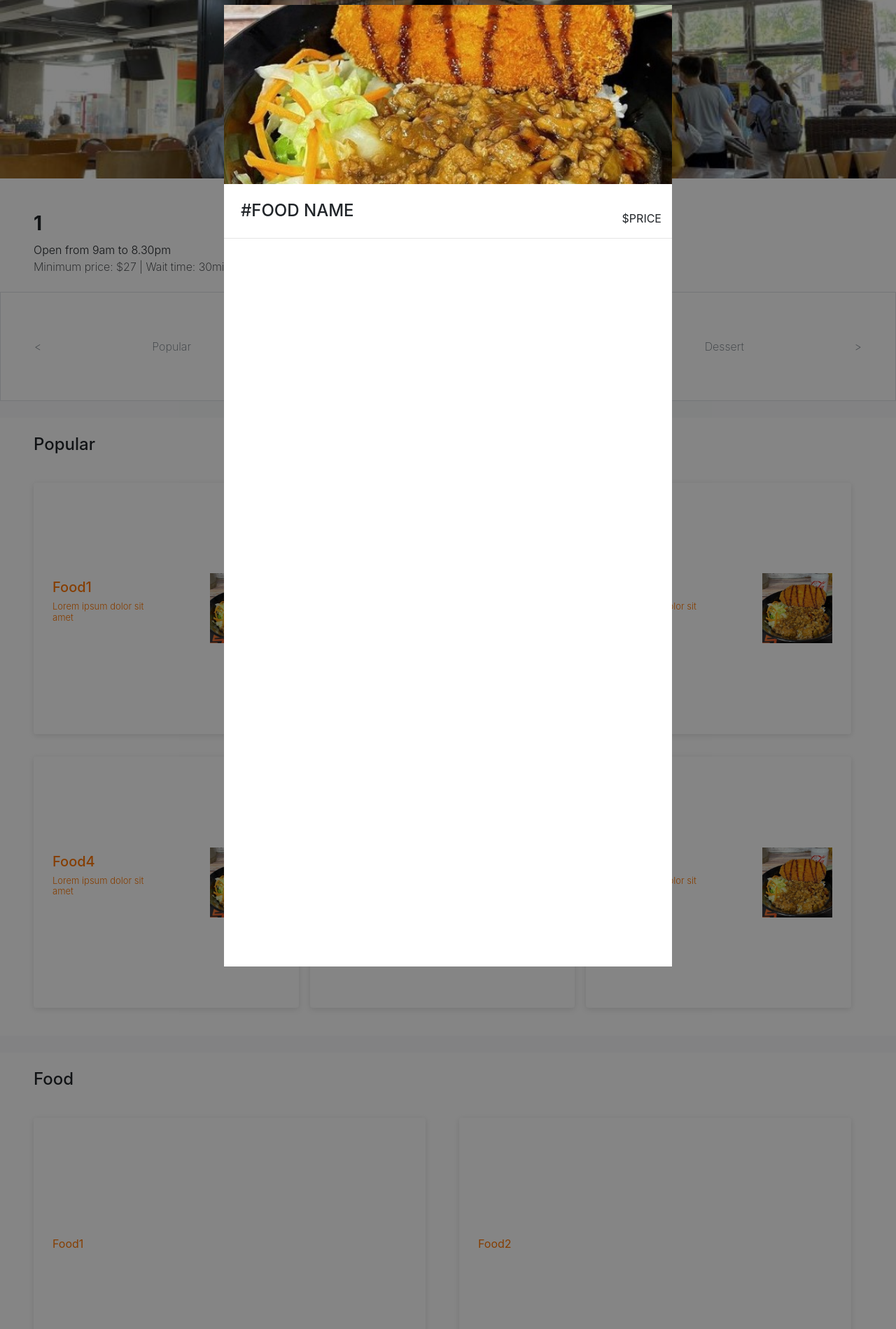
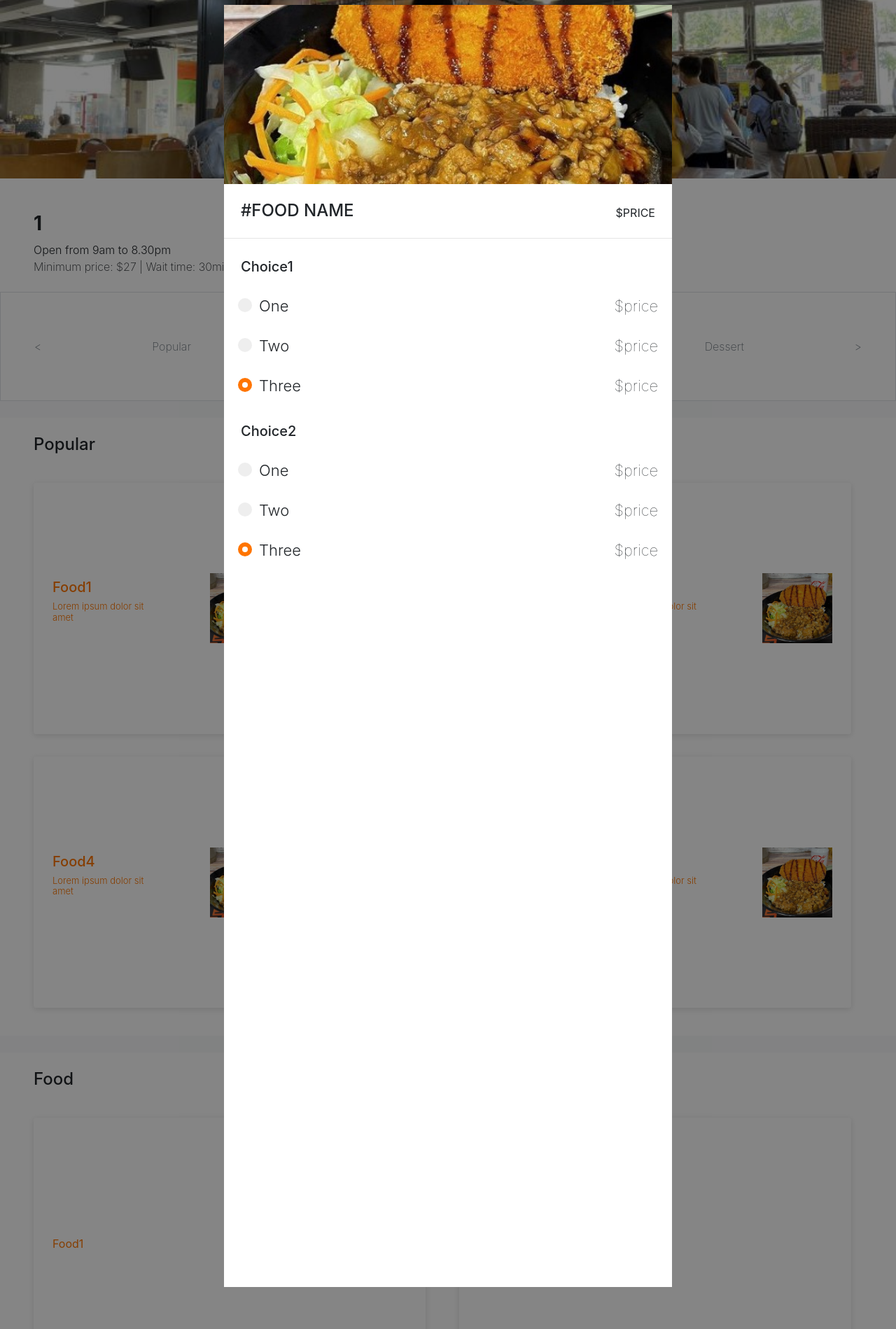
Before and after one commit to sheep167/CSCI3100_canteen_webapp, a Flask app: page /canteen/1 in a window 1280 px wide. Shown: the part 57-1956 px from the top of the page at 70% size. Run offline with Flask 2, Linux system fonts and the light colour scheme; a database or web service that is not in the repository returns one stand-in record (values such as "Sample title"); style sheets or scripts are compiled from the project's sources; some libraries are stand-ins or nearby versions.

Commit message:
edit food info popup

```diff
--- a/canteen/static/style/css/canteenpage.css
+++ b/canteen/static/style/css/canteenpage.css
@@ -59,8 +59,9 @@ button.btn-main-color {
   background-color: #fefefe;
   width: 50%;
   margin-top: 5%;
+  margin-bottom: 5%;
   display: none;
-  overflow: auto;
+  overflow-y: scroll;
 }
 
 .display-show {
@@ -71,6 +72,72 @@ button.btn-main-color {
   padding-bottom: 40%;
   background-size: cover;
   background-position: center center;
+}
+
+label.radio-box {
+  display: block;
+  position: relative;
+  padding-left: 50px;
+  padding-top: 12px;
+  padding-bottom: 12px;
+  margin-bottom: 0px;
+  cursor: pointer;
+  font-size: 22px;
+  -webkit-user-select: none;
+  -moz-user-select: none;
+  -ms-user-select: none;
+  user-select: none;
+}
+
+label.radio-box:hover {
+  background-color: #f7f7f7;
+}
+
+label.radio-box input {
+  position: absolute;
+  opacity: 0;
+  cursor: pointer;
+}
+
+.checkmark {
+  position: absolute;
+  top: 17px;
+  left: 20px;
+  height: 20px;
+  width: 20px;
+  background-color: #eee;
+  border-radius: 50%;
+}
+
+label.radio-box:hover input ~ .checkmark {
+  background-color: #ccc;
+}
+
+label.radio-box input:checked ~ .checkmark {
+  background-color: #ff7500;
+}
+
+.checkmark::after {
+  content: "";
+  position: absolute;
+  display: none;
+}
+
+label.radio-box input:checked ~ .checkmark:after {
+  display: block;
+}
+
+label.radio-box .checkmark::after {
+  top: 6px;
+  left: 6px;
+  width: 8px;
+  height: 8px;
+  border-radius: 50%;
+  background: white;
+}
+
+label.radio-box .price {
+  padding-right: 20px;
 }
 
 #bg-img {
--- a/canteen/static/style/scss/canteenpage.scss
+++ b/canteen/static/style/scss/canteenpage.scss
@@ -68,8 +68,9 @@ button.btn-main-color{
   background-color: #fefefe;
   width: 50%;
   margin-top: 5%;
+  margin-bottom: 5%;
   display: none;
-  overflow: auto;
+  overflow-y: scroll;
 }
 
 .display-show{
@@ -80,6 +81,72 @@ button.btn-main-color{
   padding-bottom: 40%;
   background-size: cover;
   background-position: center center;
+}
+
+label.radio-box{
+  display: block;
+  position: relative;
+  padding-left: 50px;
+  padding-top: 12px;
+  padding-bottom: 12px;
+  margin-bottom: 0px;
+  cursor: pointer;
+  font-size: 22px;
+  -webkit-user-select: none;
+  -moz-user-select: none;
+  -ms-user-select: none;
+  user-select: none;
+}
+
+label.radio-box:hover{
+  background-color: rgb(247, 247, 247);
+}
+
+label.radio-box input{
+  position: absolute;
+  opacity: 0;
+  cursor: pointer;
+}
+
+.checkmark{
+  position: absolute;
+  top: 17px;
+  left: 20px;
+  height: 20px;
+  width: 20px;
+  background-color: #eee;
+  border-radius: 50%;
+}
+
+label.radio-box:hover input ~ .checkmark{
+  background-color: #ccc;
+}
+
+label.radio-box input:checked ~ .checkmark{
+  background-color: $main-color;
+}
+
+.checkmark::after{
+  content: '';
+  position: absolute;
+  display: none;
+}
+
+label.radio-box input:checked ~ .checkmark:after {
+  display: block;
+}
+
+label.radio-box .checkmark::after {
+ top: 6px;
+ left: 6px;
+ width: 8px;
+ height: 8px;
+ border-radius: 50%;
+ background: white;
+}
+
+label.radio-box .price{
+  padding-right: 20px;
 }
 
 // end pop-up css
@@ -152,6 +219,8 @@ button.food-menu:focus{
   border-color: $main-color;
 }
 
+// test
+
 
 
 
--- a/canteen/templates/canteen_page.html
+++ b/canteen/templates/canteen_page.html
@@ -181,13 +181,58 @@
         <div id="food-info-img" style="background-image: url(../static/image/UC/Food1.jpeg) ;">
         </div>
         <div class="d-flex flex-column w-100">
-          <div class="container pt-4 pl-4 d-flex flex-row align-items-end">
-            <!-- Problem with text-bottom -->
-            <div class="mr-auto h4">#FOOD NAME</div>
+          <!-- Food Header -->
+          <div class="container pt-4 pl-4 pr-4 d-flex flex-row align-items-end">
+            <div class="mr-auto h4 mb-0">#FOOD NAME</div>
             <div class="ml-auto">$PRICE</div>
           </div>
+          <hr class="mt-4 mb-1" style="width: 100%;">
 
-          <hr style="width: 100%;">
+          <div class="container pt-4 pl-4 pr-4 mr-auto mb-3 h5">Choice1</div>
+          <div class="d-inline flex-column">
+            <label class="radio-box font-weight-light d-flex flex-row"> One
+              <input type="radio" checked="checked" name="choice1">
+              <span class="checkmark"></span>
+              <div class="ml-auto price" style="font-weight: 100;">$price</div>
+            </label>
+
+            <label class="radio-box font-weight-light d-flex flex-row"> Two
+              <input type="radio" checked="checked" name="choice1">
+              <span class="checkmark"></span>
+              <div class="ml-auto price" style="font-weight: 100;">$price</div>
+            </label>
+
+            <label class="radio-box font-weight-light d-flex flex-row"> Three
+              <input type="radio" checked="checked" name="choice1">
+              <span class="checkmark"></span>
+              <div class="ml-auto price" style="font-weight: 100;">$price</div>
+            </label>
+          </div>
+
+          <div class="container pt-4 pl-4 pr-4 mr-auto mb-3 h5">Choice2</div>
+          <div class="d-inline flex-column">
+            <label class="radio-box font-weight-light d-flex flex-row"> One
+              <input type="radio" checked="checked" name="choice2">
+              <span class="checkmark"></span>
+              <div class="ml-auto price" style="font-weight: 100;">$price</div>
+            </label>
+
+            <label class="radio-box font-weight-light d-flex flex-row"> Two
+              <input type="radio" checked="checked" name="choice2">
+              <span class="checkmark"></span>
+              <div class="ml-auto price" style="font-weight: 100;">$price</div>
+            </label>
+
+            <label class="radio-box font-weight-light d-flex flex-row"> Three
+              <input type="radio" checked="checked" name="choice2">
+              <span class="checkmark"></span>
+              <div class="ml-auto price" style="font-weight: 100;">$price</div>
+            </label>
+          </div>
+
+
+
+
         </div>
       </div>
     </div>
```
Also changed, not shown: 1 other file.
